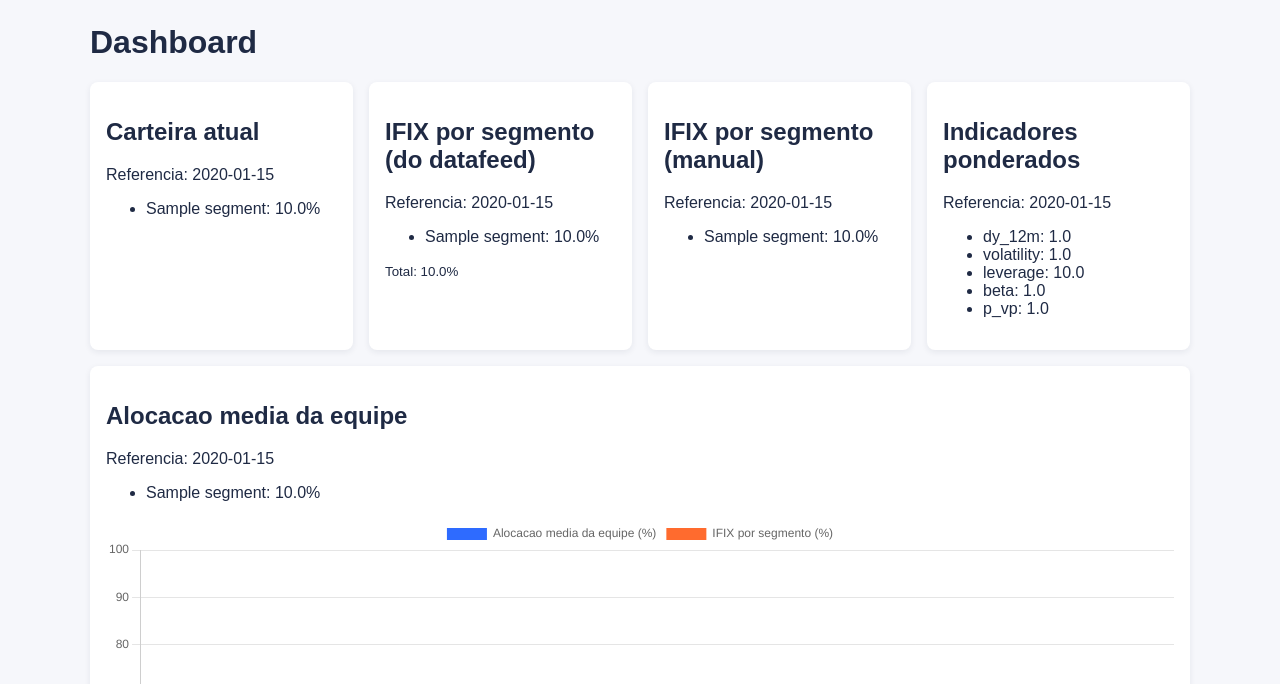
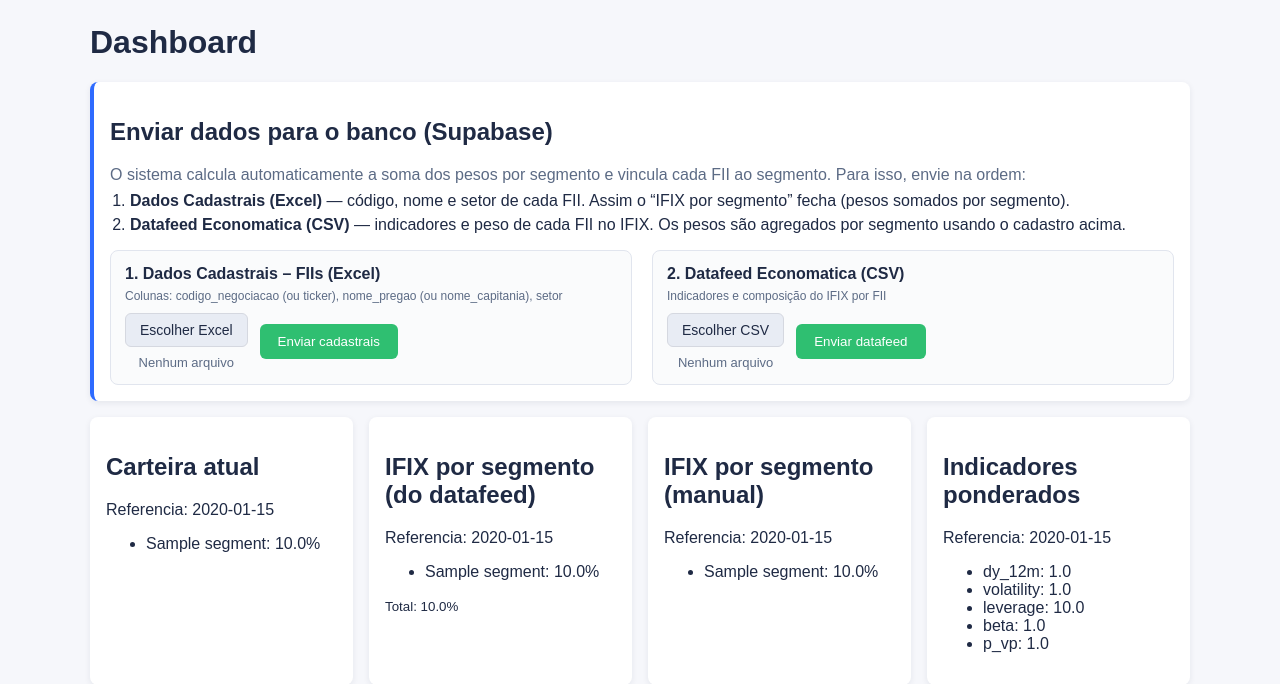
Before and after one commit to pedrobsiqueira15-max/Sistema_COFII, a Flask app: page /dashboard in a window 1280 px wide. Shown: the part 50-734 px from the top of the page. Run offline with Flask 3, Linux system fonts and the light colour scheme; tables that the repository leaves empty hold one stand-in row (values such as "Sample post").

Commit message:
Dashboard: upload de datafeed CSV e Excel cadastrais para Supabase; soma IFIX por segmento; init_db importa datafeed quando vazio
Made-with: Cursor

```diff
--- /dev/null
+++ b/app/funds_import.py
@@ -0,0 +1,97 @@
+"""
+Importação de FIIs a partir do Excel "Dados Cadastrais - FIIs".
+Vincular código do FII ao segmento (setor) para o IFIX por segmento fechar corretamente.
+Deve ser chamado dentro do app context.
+"""
+from datetime import datetime
+from io import BytesIO
+from typing import Optional
+
+import pandas as pd
+
+from app.extensions import db
+from app.models import Fund, Segment
+
+
+SETOR_TO_SEGMENT = {
+    "CRI": "CRI",
+    "Lajes Corporativas": "Lajes Corporativas",
+    "Shoppings": "Shoppings",
+    "Renda Urbana": "Renda Urbana",
+    "Híbrido": "Híbrido",
+    "Residencial": "Residencial",
+    "Logística": "Logística",
+    "Fundo de Fundos": "FOF",
+    "FOF": "FOF",
+    "Outros": "Outros",
+}
+
+
+def normalize_segment_name(setor: str) -> Optional[str]:
+    if not setor or (isinstance(setor, float) and pd.isna(setor)):
+        return None
+    setor = str(setor).strip()
+    if setor in SETOR_TO_SEGMENT:
+        return SETOR_TO_SEGMENT[setor]
+    for key, value in SETOR_TO_SEGMENT.items():
+        if key.lower() == setor.lower():
+            return value
+    return None
+
+
+def import_funds_from_excel_bytes(excel_bytes: bytes) -> tuple[int, int, list[str]]:
+    """
+    Processa o Excel de Dados Cadastrais (código, nome, setor) e atualiza a tabela funds.
+    Deve ser chamado dentro do app context.
+    Retorna (criados, atualizados, lista_de_erros).
+    """
+    segments_by_name = {s.name: s.id for s in Segment.query.all()}
+    df = pd.read_excel(BytesIO(excel_bytes))
+    created = 0
+    updated = 0
+    errors = []
+
+    for idx, row in df.iterrows():
+        fund_code = None
+        for col in ["codigo_negociacao", "ticker", "codigo"]:
+            if col in df.columns and pd.notna(row.get(col)):
+                fund_code = str(row[col]).strip().upper()
+                break
+        if not fund_code:
+            continue
+
+        name = None
+        for col in ["nome_pregao", "nome_capitania", "razao_social", "nome"]:
+            if col in df.columns and pd.notna(row.get(col)):
+                name = str(row[col]).strip()
+                break
+        if not name:
+            errors.append(f"FII {fund_code} sem nome")
+            continue
+
+        segment_name = None
+        if "setor" in df.columns and pd.notna(row.get("setor")):
+            segment_name = normalize_segment_name(str(row["setor"]).strip())
+        segment_id = segments_by_name.get(segment_name) if segment_name else None
+        if segment_name and not segment_id:
+            errors.append(f"Segmento '{segment_name}' não encontrado para {fund_code}")
+
+        fund = Fund.query.filter_by(fund_code=fund_code).first()
+        if fund:
+            fund.name = name
+            if segment_id is not None:
+                fund.segment_id = segment_id
+            fund.updated_at = datetime.utcnow()
+            updated += 1
+        else:
+            db.session.add(
+                Fund(
+                    fund_code=fund_code,
+                    name=name,
+                    segment_id=segment_id,
+                )
+            )
+            created += 1
+
+    db.session.commit()
+    return created, updated, errors
--- a/app/static/css/styles.css
+++ b/app/static/css/styles.css
@@ -140,3 +140,103 @@ button {
     color: #5c6b85;
     margin-top: 12px;
 }
+
+/* Upload de dados para o banco */
+.upload-card {
+    border-left: 4px solid #2e6bff;
+}
+
+.upload-desc {
+    margin-bottom: 8px;
+    color: #5c6b85;
+}
+
+.upload-steps {
+    margin: 0 0 16px 20px;
+    padding: 0;
+    color: #1f2a44;
+}
+
+.upload-steps li {
+    margin-bottom: 6px;
+}
+
+.upload-forms {
+    display: grid;
+    grid-template-columns: repeat(auto-fit, minmax(280px, 1fr));
+    gap: 20px;
+}
+
+.upload-block {
+    border: 1px solid #e1e5ee;
+    border-radius: 8px;
+    padding: 14px;
+    background: #fafbfc;
+}
+
+.upload-block h3 {
+    margin: 0 0 6px 0;
+    font-size: 1rem;
+}
+
+.upload-hint {
+    font-size: 12px;
+    color: #5c6b85;
+    margin: 0 0 10px 0;
+}
+
+.upload-form {
+    display: flex;
+    flex-wrap: wrap;
+    align-items: center;
+    gap: 12px;
+    margin-top: 0;
+}
+
+.file-label {
+    display: inline-flex;
+    align-items: center;
+    gap: 8px;
+    cursor: pointer;
+}
+
+.file-button {
+    padding: 8px 14px;
+    background: #e8ecf4;
+    color: #1f2a44;
+    border: 1px solid #d5d8e0;
+    border-radius: 6px;
+    font-size: 14px;
+}
+
+.file-button:hover {
+    background: #d5d8e0;
+}
+
+.file-input {
+    position: absolute;
+    width: 0.1px;
+    height: 0.1px;
+    opacity: 0;
+    overflow: hidden;
+    z-index: -1;
+}
+
+.file-name {
+    font-size: 13px;
+    color: #5c6b85;
+}
+
+.btn-upload {
+    padding: 10px 18px;
+    background: #2fbf71;
+    color: #fff;
+    border: none;
+    border-radius: 6px;
+    cursor: pointer;
+    font-weight: 500;
+}
+
+.btn-upload:hover {
+    background: #28a864;
+}
--- a/app/templates/dashboard.html
+++ b/app/templates/dashboard.html
@@ -2,6 +2,42 @@
 {% block content %}
 <h1>Dashboard</h1>
 <script src="https://cdn.jsdelivr.net/npm/chart.js"></script>
+
+<section class="card upload-card">
+    <h2>Enviar dados para o banco (Supabase)</h2>
+    <p class="upload-desc">O sistema calcula automaticamente a soma dos pesos por segmento e vincula cada FII ao segmento. Para isso, envie na ordem:</p>
+    <ol class="upload-steps">
+        <li><strong>Dados Cadastrais (Excel)</strong> — código, nome e setor de cada FII. Assim o “IFIX por segmento” fecha (pesos somados por segmento).</li>
+        <li><strong>Datafeed Economatica (CSV)</strong> — indicadores e peso de cada FII no IFIX. Os pesos são agregados por segmento usando o cadastro acima.</li>
+    </ol>
+
+    <div class="upload-forms">
+        <div class="upload-block">
+            <h3>1. Dados Cadastrais – FIIs (Excel)</h3>
+            <p class="upload-hint">Colunas: codigo_negociacao (ou ticker), nome_pregao (ou nome_capitania), setor</p>
+            <form action="{{ url_for('views.upload_cadastrais') }}" method="post" enctype="multipart/form-data" class="upload-form">
+                <label class="file-label">
+                    <span class="file-button">Escolher Excel</span>
+                    <input type="file" name="cadastrais_excel" accept=".xlsx,.xls" required class="file-input" data-filename="fileNameCadastrais" />
+                    <span class="file-name" id="fileNameCadastrais">Nenhum arquivo</span>
+                </label>
+                <button type="submit" class="btn-upload">Enviar cadastrais</button>
+            </form>
+        </div>
+        <div class="upload-block">
+            <h3>2. Datafeed Economatica (CSV)</h3>
+            <p class="upload-hint">Indicadores e composição do IFIX por FII</p>
+            <form action="{{ url_for('views.upload_data') }}" method="post" enctype="multipart/form-data" class="upload-form">
+                <label class="file-label">
+                    <span class="file-button">Escolher CSV</span>
+                    <input type="file" name="datafeed_csv" accept=".csv" required class="file-input" data-filename="fileNameDatafeed" />
+                    <span class="file-name" id="fileNameDatafeed">Nenhum arquivo</span>
+                </label>
+                <button type="submit" class="btn-upload">Enviar datafeed</button>
+            </form>
+        </div>
+    </div>
+</section>
 
 <section class="grid">
     <div class="card">
@@ -193,6 +229,17 @@
         }
     });
     document.addEventListener("DOMContentLoaded", updateSum);
+
+    // Mostrar nome do arquivo selecionado nos uploads
+    document.querySelectorAll(".file-input").forEach(function(input) {
+        const id = input.getAttribute("data-filename");
+        const fileNameEl = id ? document.getElementById(id) : null;
+        if (fileNameEl) {
+            input.addEventListener("change", function() {
+                fileNameEl.textContent = this.files.length ? this.files[0].name : "Nenhum arquivo";
+            });
+        }
+    });
 </script>
 </section>
 {% endblock %}
--- a/app/views.py
+++ b/app/views.py
@@ -3,7 +3,9 @@ from datetime import date
 from flask import Blueprint, flash, redirect, render_template, request, url_for
 from flask_login import current_user
 
+from app.datafeed_import import import_datafeed_from_csv_text
 from app.extensions import db
+from app.funds_import import import_funds_from_excel_bytes
 from app.models import Segment
 from app.models import User
 from app.services import (
@@ -112,6 +114,67 @@ def history():
     )
 
 
+@views_bp.route("/upload-cadastrais", methods=["POST"])
+def upload_cadastrais():
+    """Recebe Excel Dados Cadastrais - FIIs (código, nome, setor) e vincula FII ao segmento."""
+    file = request.files.get("cadastrais_excel")
+    if not file or file.filename == "":
+        flash("Nenhum arquivo selecionado. Escolha o Excel Dados Cadastrais - FIIs.", "error")
+        return redirect(url_for("views.dashboard"))
+
+    if not (file.filename.lower().endswith(".xlsx") or file.filename.lower().endswith(".xls")):
+        flash("Envie um arquivo Excel (.xlsx ou .xls).", "error")
+        return redirect(url_for("views.dashboard"))
+
+    try:
+        excel_bytes = file.read()
+        created, updated, errors = import_funds_from_excel_bytes(excel_bytes)
+        msg = f"Cadastrais enviados: {created} FIIs criados, {updated} atualizados (vínculo com segmento)."
+        if errors:
+            msg += f" Avisos: {len(errors)}."
+        flash(msg, "success")
+    except Exception as e:
+        flash(f"Erro ao processar o Excel: {e}", "error")
+
+    return redirect(url_for("views.dashboard"))
+
+
+@views_bp.route("/upload-data", methods=["POST"])
+def upload_data():
+    """Recebe arquivo CSV do datafeed Economatica e grava no banco (Supabase)."""
+    file = request.files.get("datafeed_csv")
+    if not file or file.filename == "":
+        flash("Nenhum arquivo selecionado. Escolha um CSV do datafeed Economatica.", "error")
+        return redirect(url_for("views.dashboard"))
+
+    if not file.filename.lower().endswith(".csv"):
+        flash("Envie um arquivo CSV (datafeed Economatica).", "error")
+        return redirect(url_for("views.dashboard"))
+
+    try:
+        raw = file.read()
+        for encoding in ("utf-8-sig", "utf-8", "latin-1", "cp1252"):
+            try:
+                csv_text = raw.decode(encoding)
+                break
+            except UnicodeDecodeError:
+                continue
+        else:
+            csv_text = raw.decode("latin-1", errors="ignore")
+
+        num_metrics, num_ifix = import_datafeed_from_csv_text(csv_text)
+        flash(
+            f"Dados enviados para o banco: {num_metrics} indicadores e {num_ifix} pesos do IFIX.",
+            "success",
+        )
+    except ValueError as e:
+        flash(str(e), "error")
+    except Exception as e:
+        flash(f"Erro ao processar o arquivo: {e}", "error")
+
+    return redirect(url_for("views.dashboard"))
+
+
 @views_bp.route("/users")
 def users():
     users_list = User.query.order_by(User.created_at.desc()).all()
--- a/requirements.txt
+++ b/requirements.txt
@@ -6,3 +6,6 @@ pg8000==1.31.2
 passlib[bcrypt,argon2]==1.7.4
 python-dateutil==2.9.0.post0
 gunicorn==21.2.0
+pandas==2.3.3
+openpyxl==3.1.5
+python-dotenv==1.0.1
```
Also changed, not shown: app/datafeed_import.py (added, +163 -0 lines), scripts/import_economatica_url.py (+25 -153 lines), scripts/init_db.py (+21 -2 lines), README.md.
